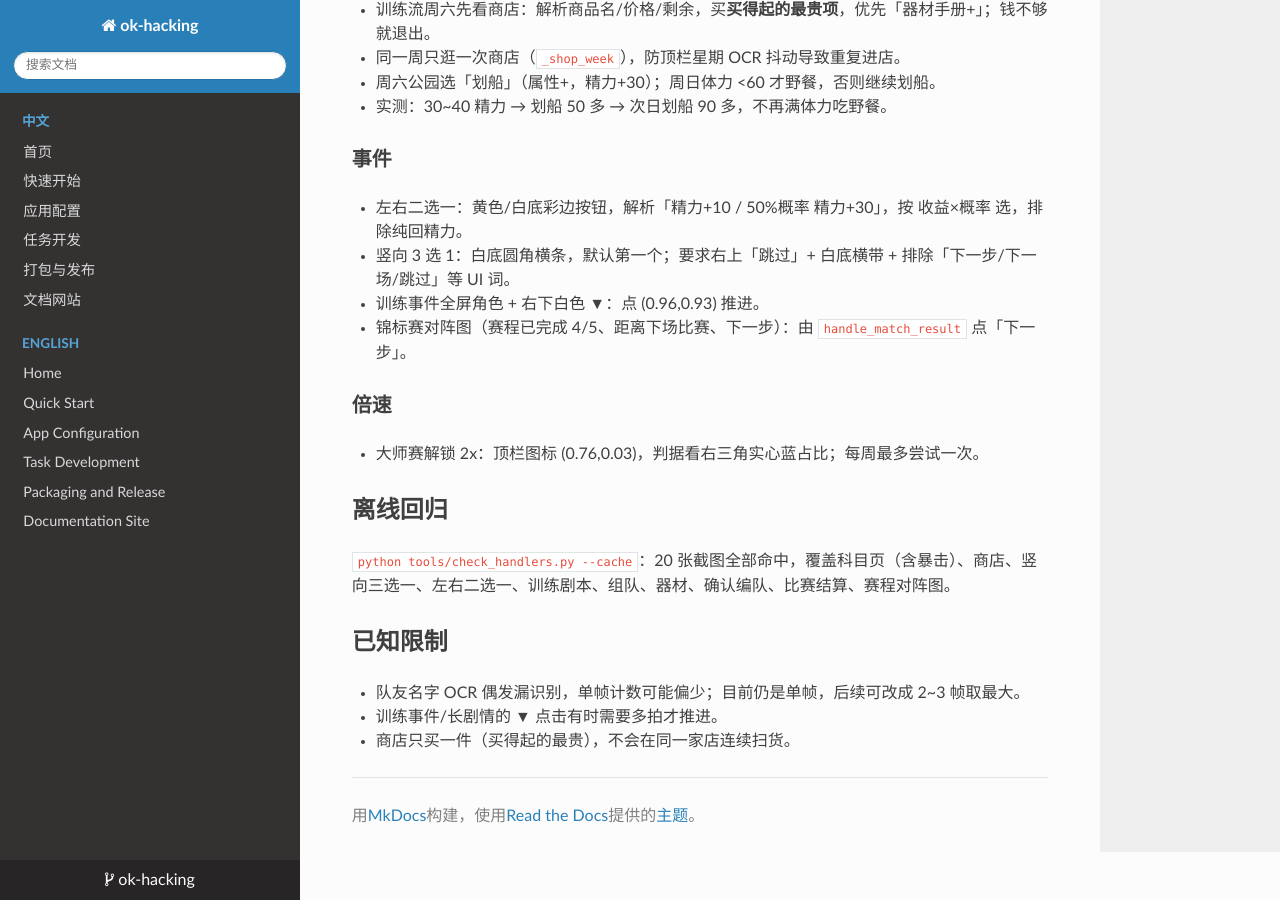
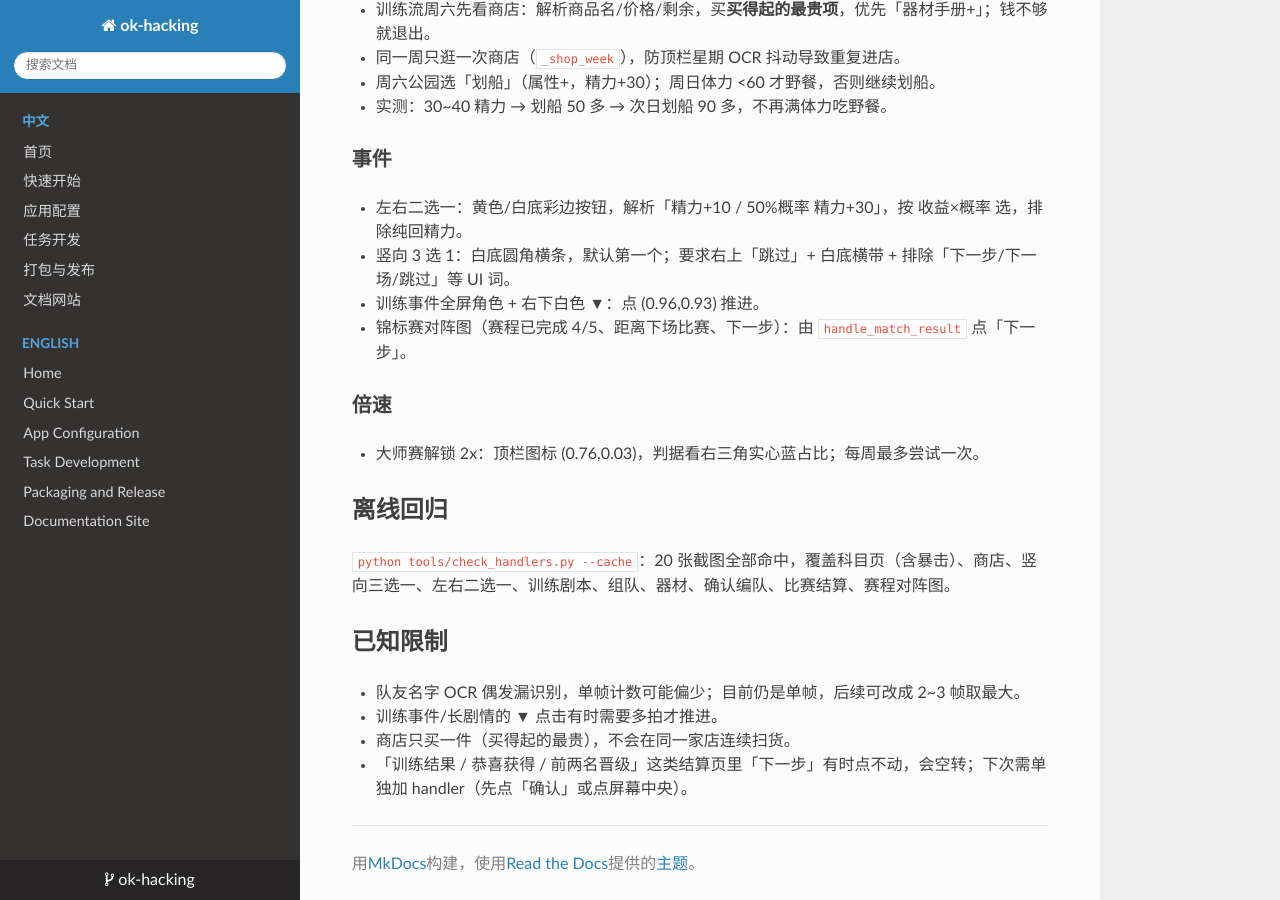
Before and after one commit to TieLaa/ok-hacking, an MkDocs documentation site: the page built from docs/RUN_REPORT_2026-10-26.md, in a window 1280 px wide and 900 px high, scrolled down 779 px. Built offline with MkDocs 1.6.1, drawn with Linux system fonts in a browser that asks for light colours; nearby versions of some CDN libraries.

Commit message:
docs: 记录训练结果页下一步空转的已知问题

```diff
--- a/docs/RUN_REPORT_2026-10-26.md
+++ b/docs/RUN_REPORT_2026-10-26.md
@@ -44,3 +44,4 @@
 - 队友名字 OCR 偶发漏识别，单帧计数可能偏少；目前仍是单帧，后续可改成 2~3 帧取最大。
 - 训练事件/长剧情的 ▼ 点击有时需要多拍才推进。
 - 商店只买一件（买得起的最贵），不会在同一家店连续扫货。
+- 「训练结果 / 恭喜获得 / 前两名晋级」这类结算页里「下一步」有时点不动，会空转；下次需单独加 handler（先点「确认」或点屏幕中央）。
```
